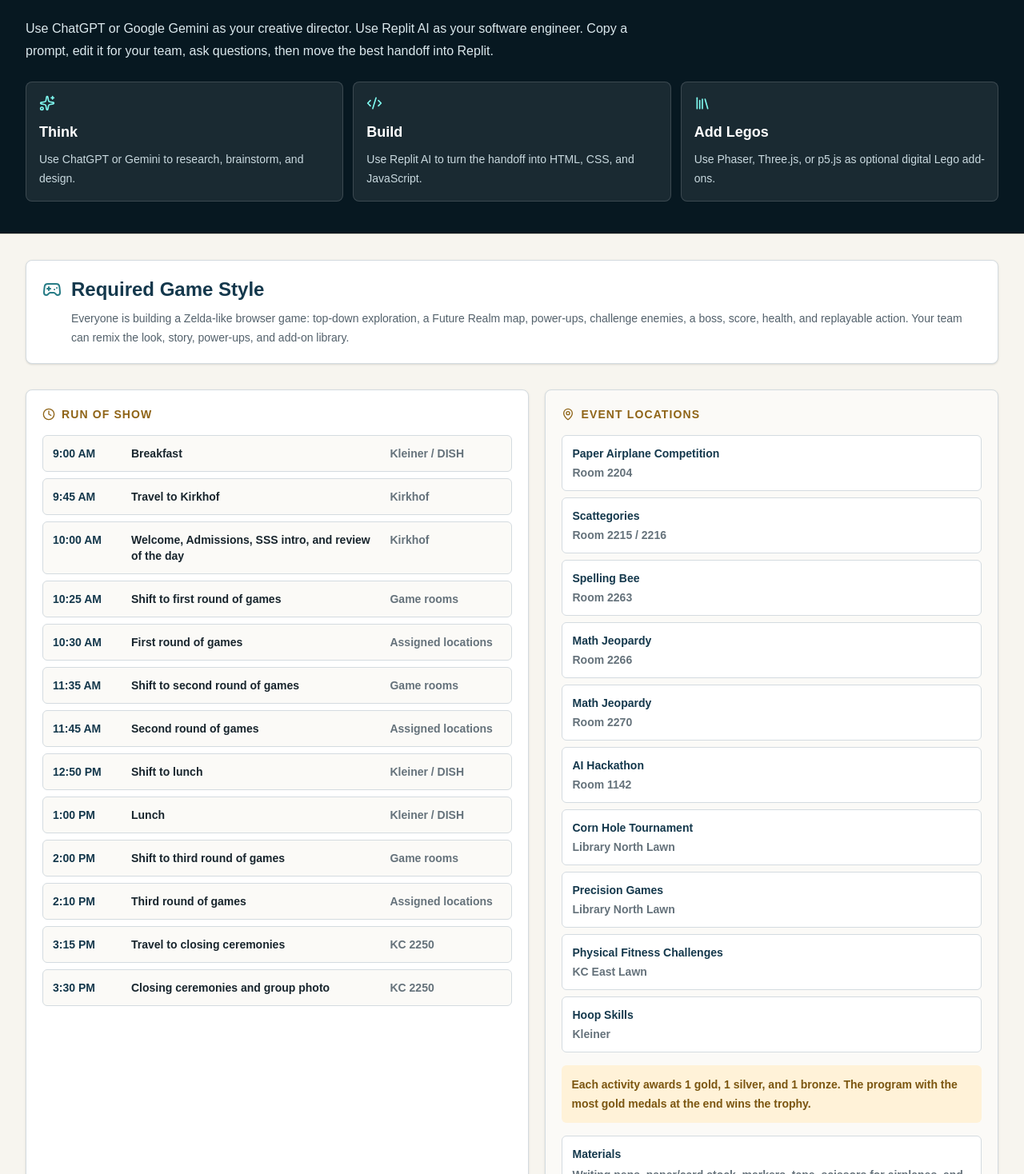
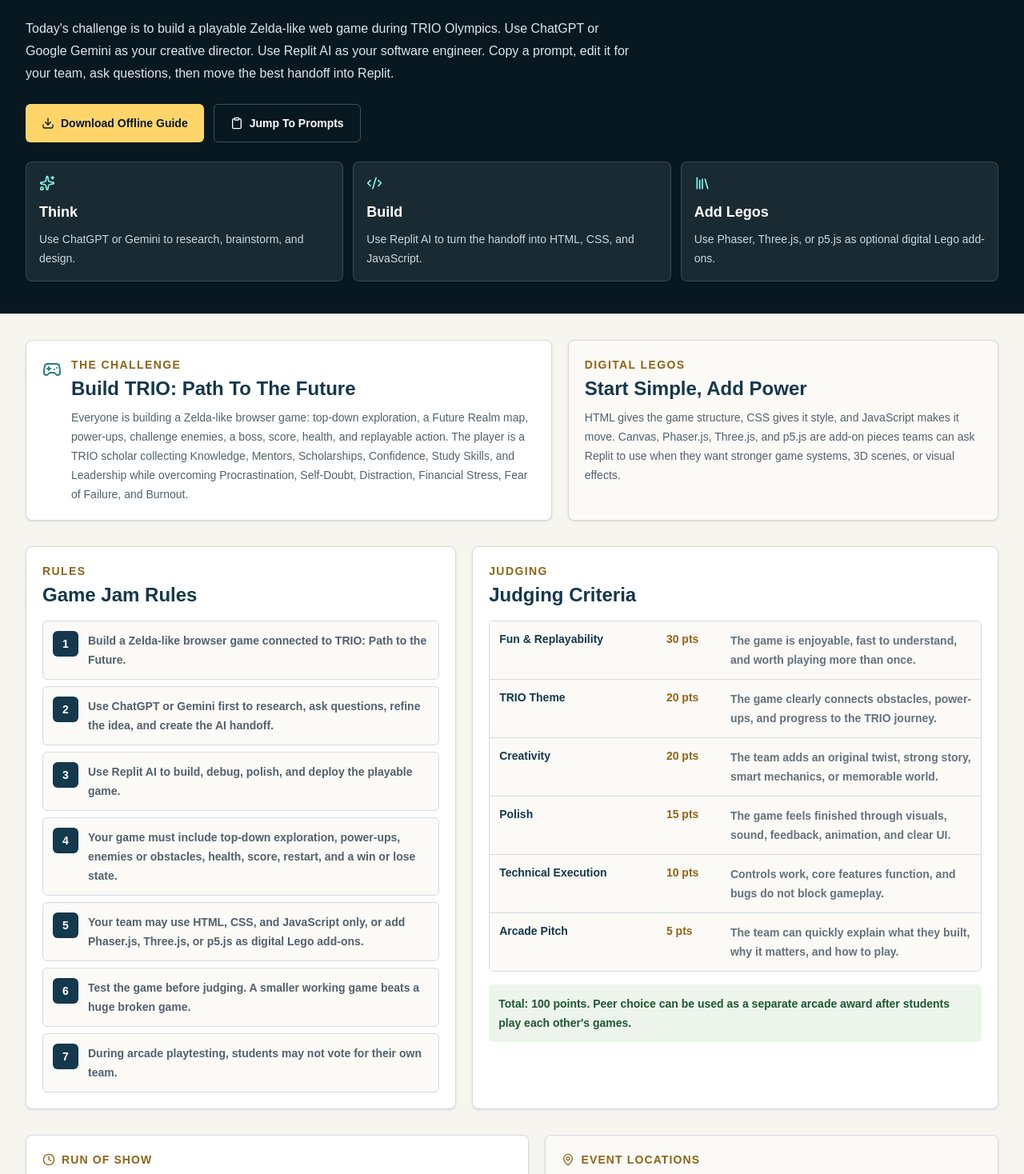
Before and after one commit to AutoNateAI/ub-summer-program-2026, a Next.js app: page /trio-olympics in a window 1280 px wide. Shown: the part 142-1610 px from the top of the page at 80% size. Built offline with nearby package versions, Linux system fonts and the light colour scheme.

Commit message:
Expand TRIO Olympics game jam page

```diff
--- a/src/components/TrioOlympicsPromptRepo.tsx
+++ b/src/components/TrioOlympicsPromptRepo.tsx
@@ -6,6 +6,7 @@
   Clipboard,
   Clock,
   Code2,
+  Download,
   Gamepad2,
   Library,
   MapPin,
@@ -51,6 +52,25 @@
   ["Library North Lawn", "Precision Games"],
   ["KC East Lawn", "Physical Fitness Challenges"],
   ["Kleiner", "Hoop Skills"],
+];
+
+const gameJamRules = [
+  "Build a Zelda-like browser game connected to TRIO: Path to the Future.",
+  "Use ChatGPT or Gemini first to research, ask questions, refine the idea, and create the AI handoff.",
+  "Use Replit AI to build, debug, polish, and deploy the playable game.",
+  "Your game must include top-down exploration, power-ups, enemies or obstacles, health, score, restart, and a win or lose state.",
+  "Your team may use HTML, CSS, and JavaScript only, or add Phaser.js, Three.js, or p5.js as digital Lego add-ons.",
+  "Test the game before judging. A smaller working game beats a huge broken game.",
+  "During arcade playtesting, students may not vote for their own team.",
+];
+
+const judgingCriteria = [
+  ["Fun & Replayability", "30", "The game is enjoyable, fast to understand, and worth playing more than once."],
+  ["TRIO Theme", "20", "The game clearly connects obstacles, power-ups, and progress to the TRIO journey."],
+  ["Creativity", "20", "The team adds an original twist, strong story, smart mechanics, or memorable world."],
+  ["Polish", "15", "The game feels finished through visuals, sound, feedback, animation, and clear UI."],
+  ["Technical Execution", "10", "Controls work, core features function, and bugs do not block gameplay."],
+  ["Arcade Pitch", "5", "The team can quickly explain what they built, why it matters, and how to play."],
 ];
 
 function PromptCard({ prompt }: { prompt: TrioPrompt }) {
@@ -110,10 +130,28 @@
             AI Game Jam Prompt Repo
           </h1>
           <p className="mt-5 max-w-3xl text-base leading-7 text-[#dbe8ed]">
-            Use ChatGPT or Google Gemini as your creative director. Use Replit AI
-            as your software engineer. Copy a prompt, edit it for your team, ask
-            questions, then move the best handoff into Replit.
+            Today&apos;s challenge is to build a playable Zelda-like web game
+            during TRIO Olympics. Use ChatGPT or Google Gemini as your creative
+            director. Use Replit AI as your software engineer. Copy a prompt,
+            edit it for your team, ask questions, then move the best handoff
+            into Replit.
           </p>
+          <div className="mt-6 flex flex-col gap-3 sm:flex-row">
+            <a
+              href="/resources/day-08/trio-olympics-ai-game-jam.pdf"
+              className="inline-flex h-12 items-center justify-center gap-2 rounded-md bg-[#ffd56a] px-5 text-sm font-black text-[#071821] transition hover:bg-[#ffe08a]"
+            >
+              <Download className="h-4 w-4" />
+              Download Offline Guide
+            </a>
+            <a
+              href="#prompt-pack"
+              className="inline-flex h-12 items-center justify-center gap-2 rounded-md border border-white/25 px-5 text-sm font-black text-white transition hover:bg-white/10"
+            >
+              <Clipboard className="h-4 w-4" />
+              Jump To Prompts
+            </a>
+          </div>
           <div className="mt-6 grid gap-3 md:grid-cols-3">
             {[
               [Sparkles, "Think", "Use ChatGPT or Gemini to research, brainstorm, and design."],
@@ -133,20 +171,96 @@
       </header>
 
       <section className="mx-auto max-w-7xl px-5 py-8 sm:px-8">
+        <div className="grid gap-5 lg:grid-cols-[1.1fr_0.9fr]">
           <div className="rounded-lg border border-[#d4dbe0] bg-white p-5 shadow-sm">
             <div className="flex items-start gap-3">
               <Gamepad2 className="mt-1 h-6 w-6 flex-none text-[#277c86]" />
               <div>
-              <h2 className="text-2xl font-black text-[#14384c]">
-                Required Game Style
+                <p className="text-sm font-black uppercase tracking-[0.1em] text-[#8f6417]">
+                  The Challenge
+                </p>
+                <h2 className="mt-1 text-2xl font-black text-[#14384c]">
+                  Build TRIO: Path To The Future
                 </h2>
                 <p className="mt-2 text-sm leading-6 text-[#53616b]">
                   Everyone is building a Zelda-like browser game: top-down
-                exploration, a Future Realm map, power-ups, challenge enemies, a
-                boss, score, health, and replayable action. Your team can remix
-                the look, story, power-ups, and add-on library.
+                  exploration, a Future Realm map, power-ups, challenge enemies,
+                  a boss, score, health, and replayable action. The player is a
+                  TRIO scholar collecting Knowledge, Mentors, Scholarships,
+                  Confidence, Study Skills, and Leadership while overcoming
+                  Procrastination, Self-Doubt, Distraction, Financial Stress,
+                  Fear of Failure, and Burnout.
                 </p>
               </div>
+            </div>
+          </div>
+
+          <div className="rounded-lg border border-[#d4dbe0] bg-[#fbfaf7] p-5 shadow-sm">
+            <p className="text-sm font-black uppercase tracking-[0.1em] text-[#8f6417]">
+              Digital Legos
+            </p>
+            <h2 className="mt-1 text-2xl font-black text-[#14384c]">
+              Start Simple, Add Power
+            </h2>
+            <p className="mt-2 text-sm leading-6 text-[#53616b]">
+              HTML gives the game structure, CSS gives it style, and JavaScript
+              makes it move. Canvas, Phaser.js, Three.js, and p5.js are add-on
+              pieces teams can ask Replit to use when they want stronger game
+              systems, 3D scenes, or visual effects.
+            </p>
+          </div>
+        </div>
+      </section>
+
+      <section className="mx-auto grid max-w-7xl gap-5 px-5 pb-8 sm:px-8 lg:grid-cols-[0.9fr_1.1fr]">
+        <div className="rounded-lg border border-[#d4dbe0] bg-white p-5 shadow-sm">
+          <p className="text-sm font-black uppercase tracking-[0.1em] text-[#8f6417]">
+            Rules
+          </p>
+          <h2 className="mt-1 text-2xl font-black text-[#14384c]">
+            Game Jam Rules
+          </h2>
+          <div className="mt-4 grid gap-2">
+            {gameJamRules.map((rule, index) => (
+              <div
+                key={rule}
+                className="grid grid-cols-[32px_1fr] gap-3 rounded-md border border-[#d4dbe0] bg-[#fbfaf7] p-3"
+              >
+                <span className="flex h-8 w-8 items-center justify-center rounded-md bg-[#14384c] text-sm font-black text-white">
+                  {index + 1}
+                </span>
+                <p className="text-sm font-semibold leading-6 text-[#53616b]">
+                  {rule}
+                </p>
+              </div>
+            ))}
+          </div>
+        </div>
+
+        <div className="rounded-lg border border-[#d4dbe0] bg-white p-5 shadow-sm">
+          <p className="text-sm font-black uppercase tracking-[0.1em] text-[#8f6417]">
+            Judging
+          </p>
+          <h2 className="mt-1 text-2xl font-black text-[#14384c]">
+            Judging Criteria
+          </h2>
+          <div className="mt-4 overflow-hidden rounded-md border border-[#d4dbe0]">
+            {judgingCriteria.map(([category, points, detail]) => (
+              <div
+                key={category}
+                className="grid gap-2 border-b border-[#d4dbe0] bg-[#fbfaf7] p-3 last:border-b-0 sm:grid-cols-[1fr_72px_1.5fr]"
+              >
+                <p className="text-sm font-black text-[#14384c]">{category}</p>
+                <p className="text-sm font-black text-[#8f6417]">{points} pts</p>
+                <p className="text-sm font-semibold leading-6 text-[#65727b]">
+                  {detail}
+                </p>
+              </div>
+            ))}
+          </div>
+          <div className="mt-4 rounded-md bg-[#edf4ec] p-3 text-sm font-bold leading-6 text-[#1d5731]">
+            Total: 100 points. Peer choice can be used as a separate arcade
+            award after students play each other&apos;s games.
           </div>
         </div>
       </section>
@@ -203,7 +317,7 @@
         </div>
       </section>
 
-      <section className="mx-auto max-w-7xl px-5 pb-8 sm:px-8">
+      <section id="prompt-pack" className="mx-auto max-w-7xl px-5 pb-8 sm:px-8">
         <div className="flex flex-col gap-2 sm:flex-row sm:items-end sm:justify-between">
           <div>
             <p className="text-sm font-black uppercase tracking-[0.1em] text-[#8f6417]">
```
Lines whose indentation alone changed are shown as unchanged.
